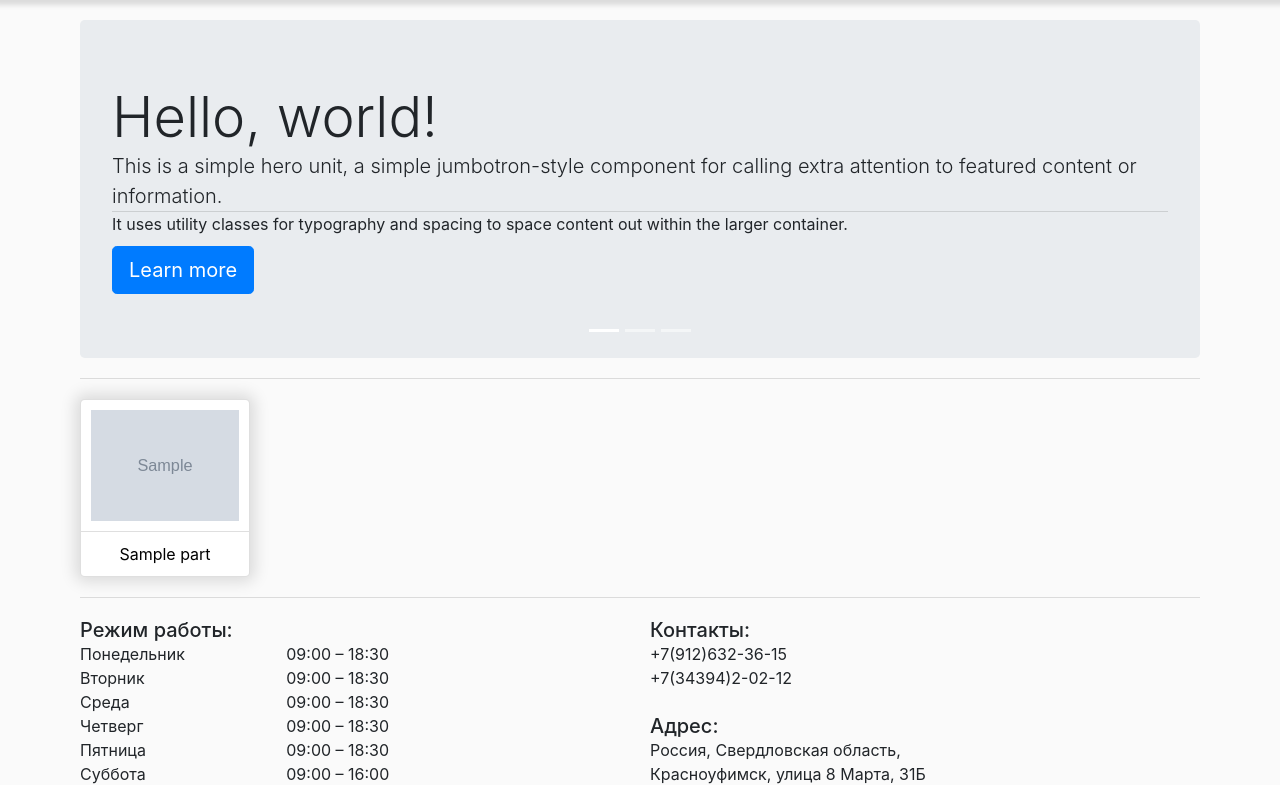
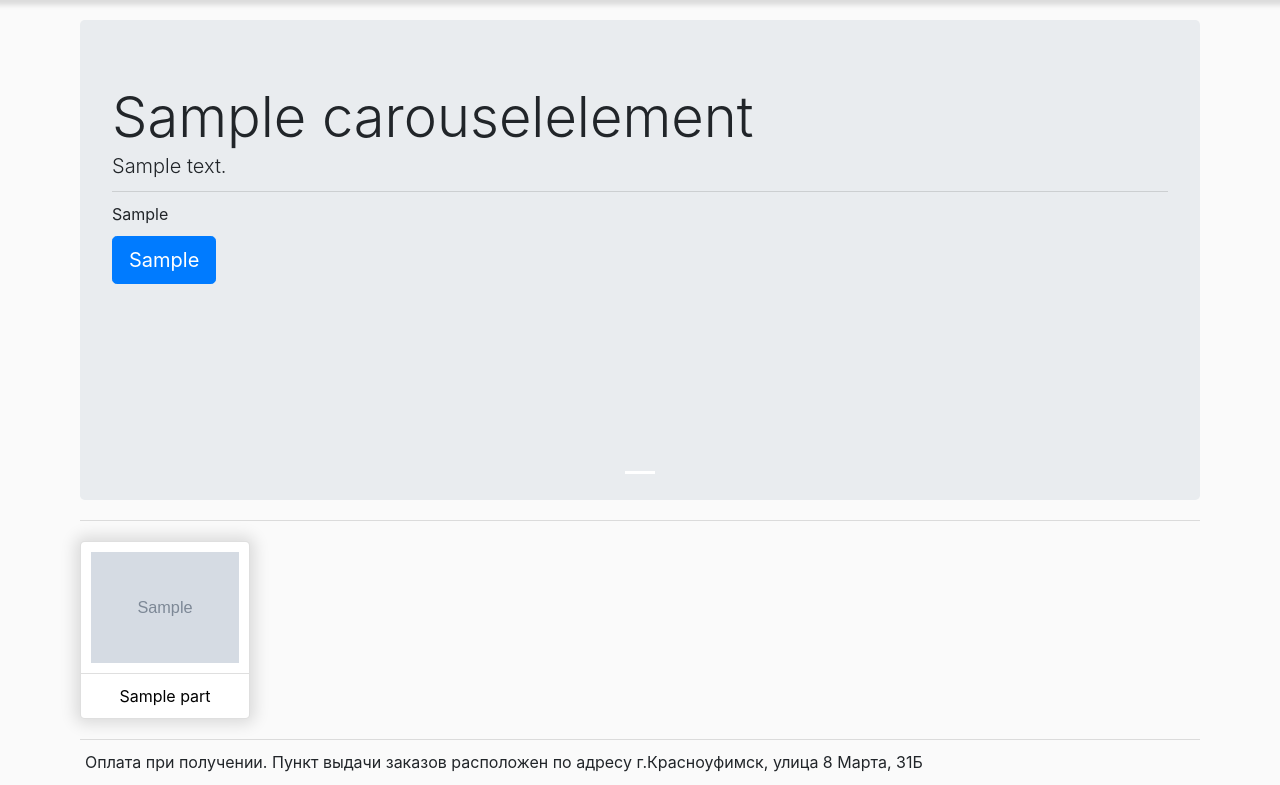
Before and after one commit to drand23andrey/season-shop, a Django app: page / in a window 1280 px wide. Shown: the part 56-841 px from the top of the page. Run offline with Django 3.2, Linux system fonts and the light colour scheme; tables that the repository leaves empty hold one stand-in row (values such as "Sample post"); grey boxes marked "Sample" are stand-in pictures; parts of the project's set-up code (start-up, migrations or seed data) failed here and were passed over; some libraries are stand-ins or nearby versions.

Commit message:
change base.html

```diff
--- a/season/static/css/shop-homepage.css
+++ b/season/static/css/shop-homepage.css
@@ -66,6 +66,11 @@ h1, h2, h3, h4, h5, h6{
 .carousel {
   margin: 10px 0 0 0 !important;
 }
+
+.carousel-text {
+  /* text-shadow: 1px 1px 2px black, 0 0 1em red; */
+}
+
 a {
   color: black;
   text-decoration: none;
--- a/season/static_in_dev/css/shop-homepage.css
+++ b/season/static_in_dev/css/shop-homepage.css
@@ -66,6 +66,11 @@ h1, h2, h3, h4, h5, h6{
 .carousel {
   margin: 10px 0 0 0 !important;
 }
+
+.carousel-text {
+  /* text-shadow: 1px 1px 2px black, 0 0 1em red; */
+}
+
 a {
   color: black;
   text-decoration: none;
--- a/season/welcome/models.py
+++ b/season/welcome/models.py
@@ -26,8 +26,11 @@ def image_folder(instance, filename):
 
 class CarouselElement(models.Model):
     name = models.CharField(max_length=30)
-    description = models.TextField(max_length=150)
-    # subscription = models.TextField(max_length=150)
+    description = models.TextField(max_length=250)
+    subscription = models.TextField(max_length=300, blank=True)
+    available = models.BooleanField(default=True)
+    button = models.CharField(max_length=30, blank=True)
+    link = models.CharField(max_length=300, blank=True)
     image = models.ImageField(upload_to=image_folder, default='no_foto.jpg')
     slug = models.SlugField(blank=True)
     def __str__(self):
--- a/season/welcome/templates/base.html
+++ b/season/welcome/templates/base.html
@@ -109,34 +109,50 @@
       <div class="col-lg-12">
         <div id="carouselExampleIndicators" class="slide carousel" data-ride="carousel">
           <ol class="carousel-indicators">
-            <li data-target="#carouselExampleIndicators" data-slide-to="0" class="active"></li>
-            <li data-target="#carouselExampleIndicators" data-slide-to="1"></li>
-            <li data-target="#carouselExampleIndicators" data-slide-to="2"></li>
+            {% for carousel_element in carousel_elements %}
+              {% if forloop.first %}
+                <li data-target="#carouselExampleIndicators" data-slide-to="{{forloop.counter0}}" class="active"></li>
+              {% else %}
+                <li data-target="#carouselExampleIndicators" data-slide-to="{{forloop.counter0}}"></li>
+              {% endif %}
+            {% endfor %}
           </ol>
           <div class="carousel-inner" role="listbox">
             {% for carousel_element in carousel_elements %}
             {% if forloop.first %}
             <div class="carousel-item active">
-              <div class="jumbotron">
-                <h1 class="display-4">Hello, world!</h1>
-                <p class="lead">This is a simple hero unit, a simple jumbotron-style component for calling extra attention to featured content or information.</p>
-                <hr class="my-4">
-                <p>It uses utility classes for typography and spacing to space content out within the larger container.</p>
-                <p class="lead">
-                  <a style="margin-top: 10px;" class="btn btn-primary btn-lg" href="#" role="button">Learn more</a>
-                </p>
+              <div class="jumbotron" style="min-height: 30rem;">
+                <h1 class="display-4 carousel-text">{{carousel_element.name}}</h1>
+                <p class="lead carousel-text">{{carousel_element.description}}</p>
+                {% if carousel_element.subscription or carousel_element.button %}
+                  <hr class="my-4" style="margin: 10px 0 10px 0 !important;">
+                {% endif %}
+                {% if carousel_element.subscription%}
+                  <p class="carousel-text">{{carousel_element.subscription}}</p>
+                {% endif %}
+                {% if carousel_element.button and carousel_element.link %}
+                  <p class="lead">
+                    <a style="margin-top: 10px;" class="btn btn-primary btn-lg" href="{{carousel_element.link}}" role="button">{{carousel_element.button}}</a>
+                  </p>
+                {% endif %}
               </div>
             </div>
             {% else %}
             <div class="carousel-item">
-              <div class="jumbotron">
-                <h1 class="display-4">Hello, world!</h1>
-                <p class="lead">This is a simple hero unit, a simple jumbotron-style component for calling extra attention to featured content or information.</p>
-                <hr class="my-4">
-                <p>It uses utility classes for typography and spacing to space content out within the larger container.</p>
-                <p class="lead">
-                  <a style="margin-top: 10px;" class="btn btn-primary btn-lg" href="#" role="button">Learn more</a>
-                </p>
+              <div class="jumbotron" style="min-height: 30rem;">
+                <h1 class="display-4 carousel-text">{{carousel_element.name}}</h1>
+                <p class="lead carousel-text">{{carousel_element.description}}</p>
+                {% if carousel_element.subscription or carousel_element.button %}
+                  <hr class="my-4 carousel-text" style="margin: 10px 0 10px 0 !important;">
+                {% endif %}
+                {% if carousel_element.subscription%}
+                  <p class="carousel-text">{{carousel_element.subscription}}</p>
+                {% endif %}
+                {% if carousel_element.button %}
+                  <p class="lead">
+                    <a style="margin-top: 10px;" class="btn btn-primary btn-lg" href="{{carousel_element.link}}" role="button">{{carousel_element.button}}</a>
+                  </p>
+                {% endif %}
               </div>
             </div>
             {% endif %}
@@ -174,7 +190,7 @@
 
     <hr>
 
-    <p><a name='about'></a></p>
+    <p><a name='about'>Оплата при получении. Пункт выдачи заказов расположен по адресу г.Красноуфимск, улица 8 Марта, 31Б</a></p>
     <div class="row">
       <div class="col-lg-6">
         <table width="100%" cellpadding="0">
--- a/season/welcome/views.py
+++ b/season/welcome/views.py
@@ -29,7 +29,7 @@ def base_view(request):
 	for part in parts_temp:
 		if part.is_available():
 			parts += parts_temp.filter(name=part.name)
-	carousel_elements = CarouselElement.objects.all()
+	carousel_elements = CarouselElement.objects.filter(available=True)
 
 	context = {
 	    'categories': categories,
```
Also changed, not shown: season/welcome/migrations/0002_auto_20200416_1523.py (added), season/welcome/migrations/0003_auto_20200416_1619.py (added), season/welcome/migrations/0004_auto_20200416_1632.py (added), season/welcome/migrations/0005_auto_20200416_1650.py (added), season/welcome/migrations/0006_auto_20200416_1721.py (added).
